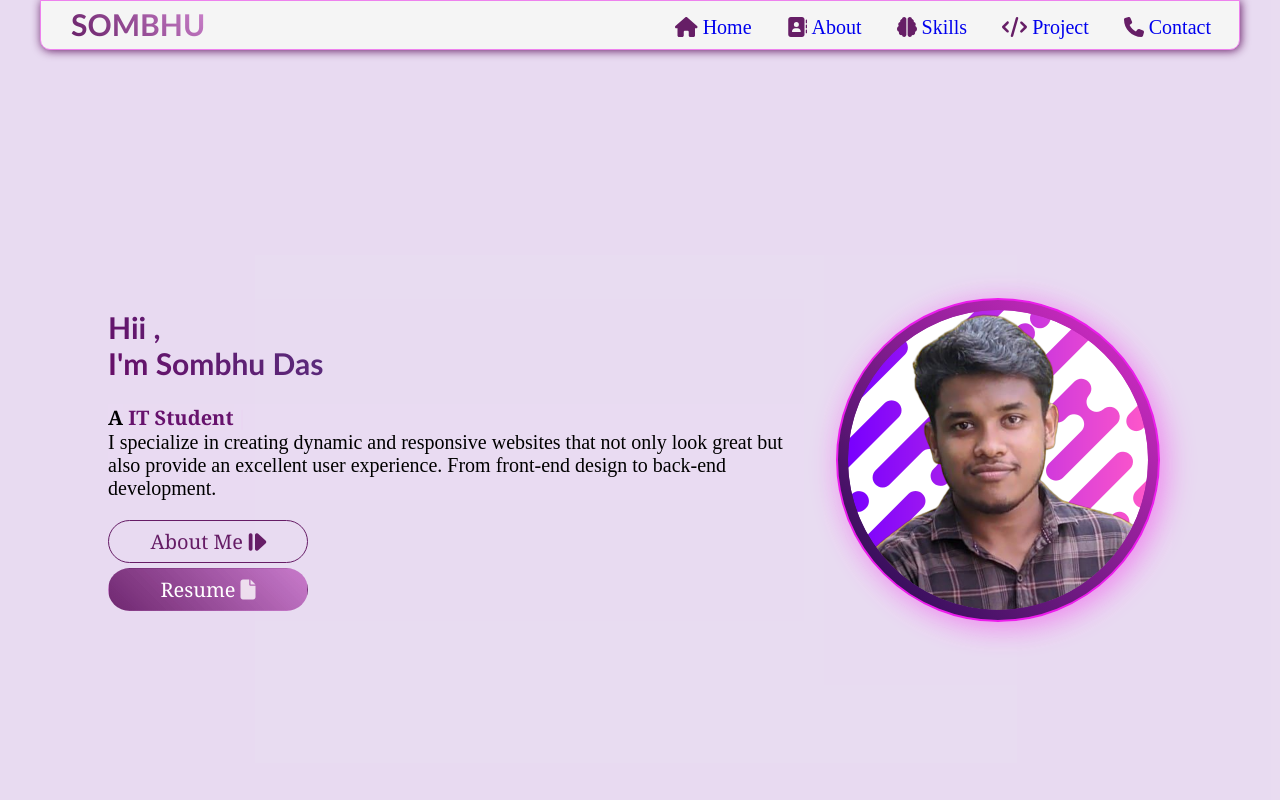
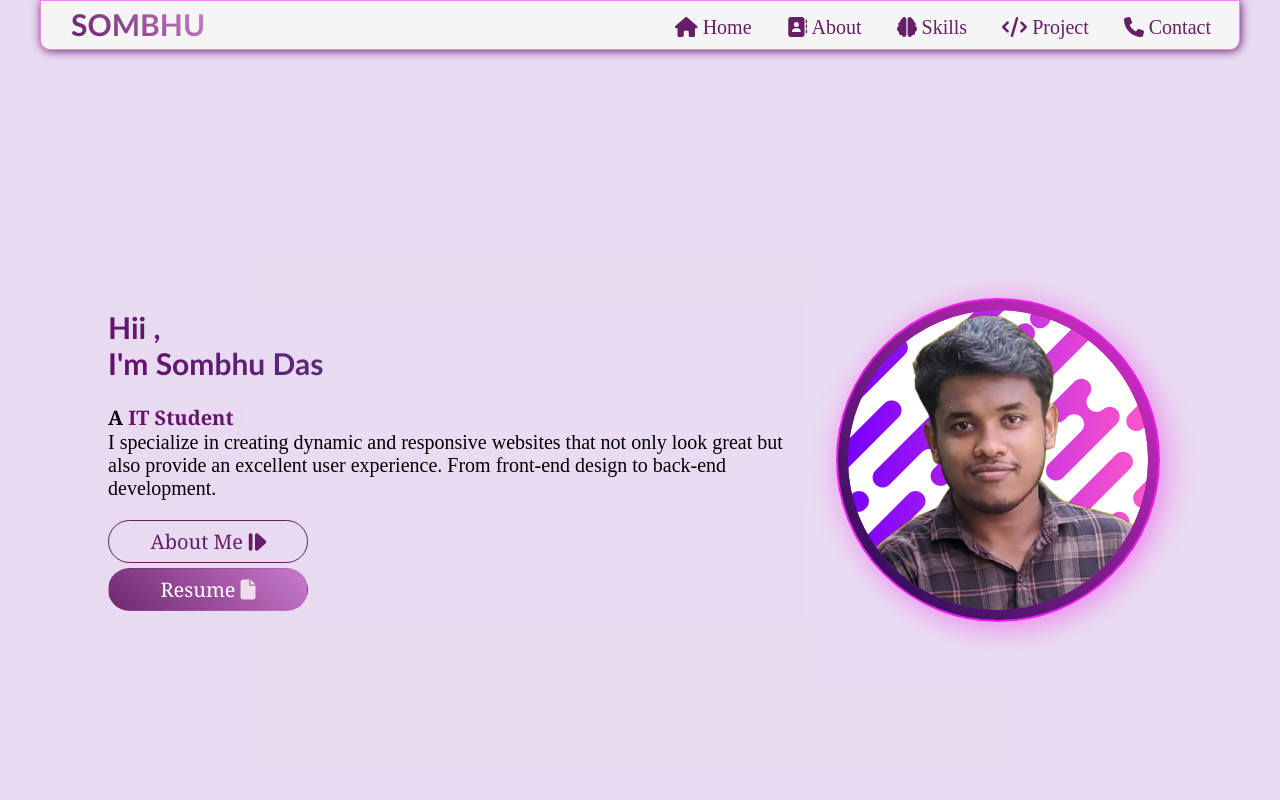
Before and after one commit to Sombhu2022/som.dev_2.0, a React (Create React App) app: page / in a window 1280 px wide. Shown: the top 800 px of the page. Built offline with nearby package versions, Linux system fonts and the light colour scheme.

Commit message:
Update global.css

```diff
--- a/src/global.css
+++ b/src/global.css
@@ -3,6 +3,8 @@
     padding: 0;
     box-sizing: border-box;
     background: rgba(232, 219, 241, 0.573);
+     scroll-behavior: smooth;
+
 }
 :root{
     --violet:rgba(94, 18, 94, 0.95);
@@ -21,7 +23,7 @@
 
 a,a:active,a:visited{
     text-decoration: none;
-    /* color: inherit; */
+    color:var(--violet);
 }
 
 .button , .button.active:hover{
```
